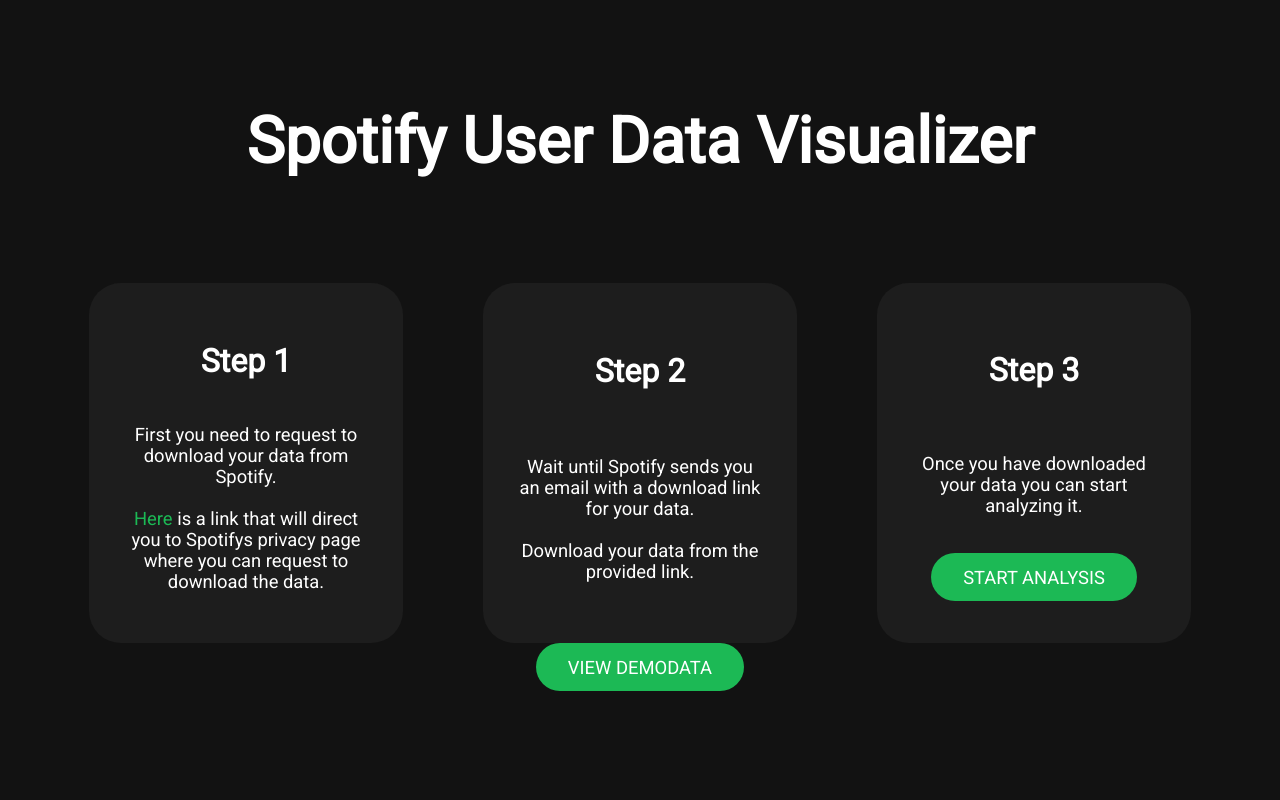
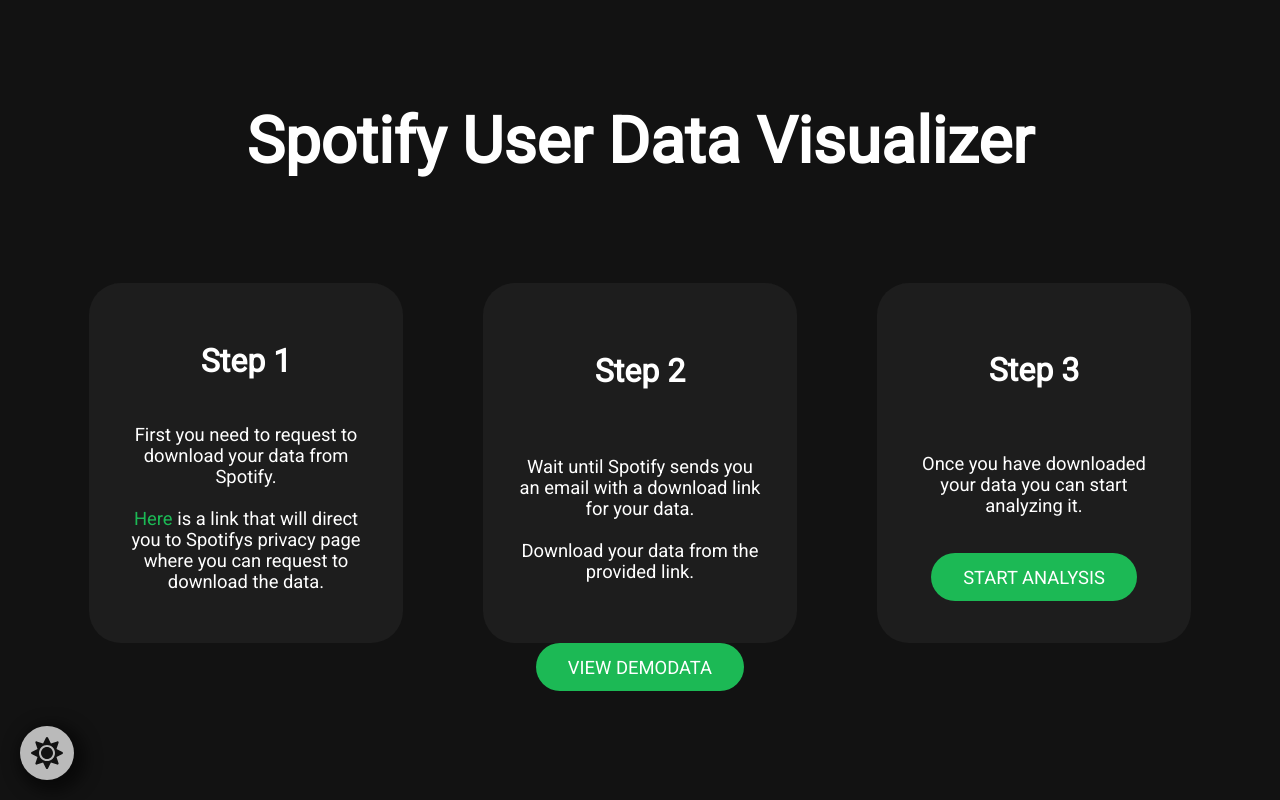
Before and after one commit to JonaWe/spotify-data-visualiser, a Next.js app: page / in a window 1280 px wide. Shown: the top 800 px of the page. Built offline with nearby package versions, Linux system fonts and the light colour scheme.

Commit message:
adds theme switch

```diff
--- /dev/null
+++ b/components/ThemeButton/index.js
@@ -0,0 +1,17 @@
+import styled from 'styled-components';
+
+export const ThemeButton = styled.span`
+  display: grid;
+  padding: 0.35em;
+  font-size: 2em;
+  color: ${(props) => props.theme.bgPrimary};
+  background-color: ${(props) => props.theme.fcLight};
+  border-radius: 100vh;
+  box-shadow: 5px 5px 15px
+    ${(props) => (props.theme.isDarkTheme ? '7px' : '-1px')} rgba(0, 0, 0, 0.5);
+
+  position: fixed;
+  bottom: 0;
+  left: 0;
+  margin: 0 0 2.5vh 2.5vh;
+`;
--- a/config/theme.js
+++ b/config/theme.js
@@ -1,15 +1,17 @@
-const lightTheme = {
+export const lightTheme = {
   fcPrimary: '#000000',
   fcLight: '#1d1d1d',
+  fcULight: '#404040',
   accentColor: '#1CB955',
   dangerColor: '#fc1639',
   bgMDark: '#acacac',
   bgDark: '#ffffff',
   bgPrimary: '#f0f0f0', // #121212
-  bgSecondary: '#dfdfdf', // #181919
+  bgSecondary: '#e5e5e5', // #181919
+  isDarkTheme: false,
 };
 
-const theme = {
+export const darkTheme = {
   fcPrimary: '#ffffff',
   fcLight: '#bababa',
   fcULight: '#808080',
@@ -19,7 +21,5 @@ const theme = {
   bgDark: '#000000',
   bgPrimary: '#121212', // #121212
   bgSecondary: '#1D1D1D', // #181919
-  test: '#ff00ff',
+  isDarkTheme: true,
 };
-
-export default theme;
--- a/package.json
+++ b/package.json
@@ -19,6 +19,7 @@
     "react": "17.0.2",
     "react-dom": "17.0.2",
     "react-dropzone": "^11.3.2",
+    "react-icons": "^4.2.0",
     "react-loader-spinner": "^4.0.0",
     "react-select": "^4.3.1",
     "recharts": "^2.0.9",
--- a/pages/_app.js
+++ b/pages/_app.js
@@ -1,7 +1,10 @@
+import { useState, useEffect } from 'react';
 import Head from 'next/head';
 import { ThemeProvider } from 'styled-components';
 import Footer from '../components/Footer';
-import theme from '../config/theme';
+import { lightTheme, darkTheme } from '../config/theme';
+import { ThemeButton, ThemeButtonWrapper } from '../components/ThemeButton';
+import { FaSun, FaMoon } from 'react-icons/fa';
 import '../styles/globals.css';
 
 const META_DATA = {
@@ -14,6 +17,18 @@ const META_DATA = {
 };
 
 export default function MyApp({ Component, pageProps }) {
+  const [theme, setTheme] = useState(darkTheme);
+  const [darkMode, setDarkMode] = useState(true);
+  const [buttonIcon, setButtonIcon] = useState(FaSun);
+
+  useEffect(() => {
+    setTheme(darkMode ? darkTheme : lightTheme);
+    setButtonIcon(darkMode ? FaSun : FaMoon);
+  }, [darkMode]);
+
+  function toggleTheme() {
+    setDarkMode((current) => !current);
+  }
   return (
     <ThemeProvider theme={theme}>
       <Head>
@@ -50,6 +65,7 @@ export default function MyApp({ Component, pageProps }) {
       </Head>
       <Component {...pageProps} />
       <Footer />
+      <ThemeButton onClick={() => toggleTheme()}>{buttonIcon}</ThemeButton>
     </ThemeProvider>
   );
 }
```
Also changed, not shown: 1 other file (tests, documents, lock files or other folders).
